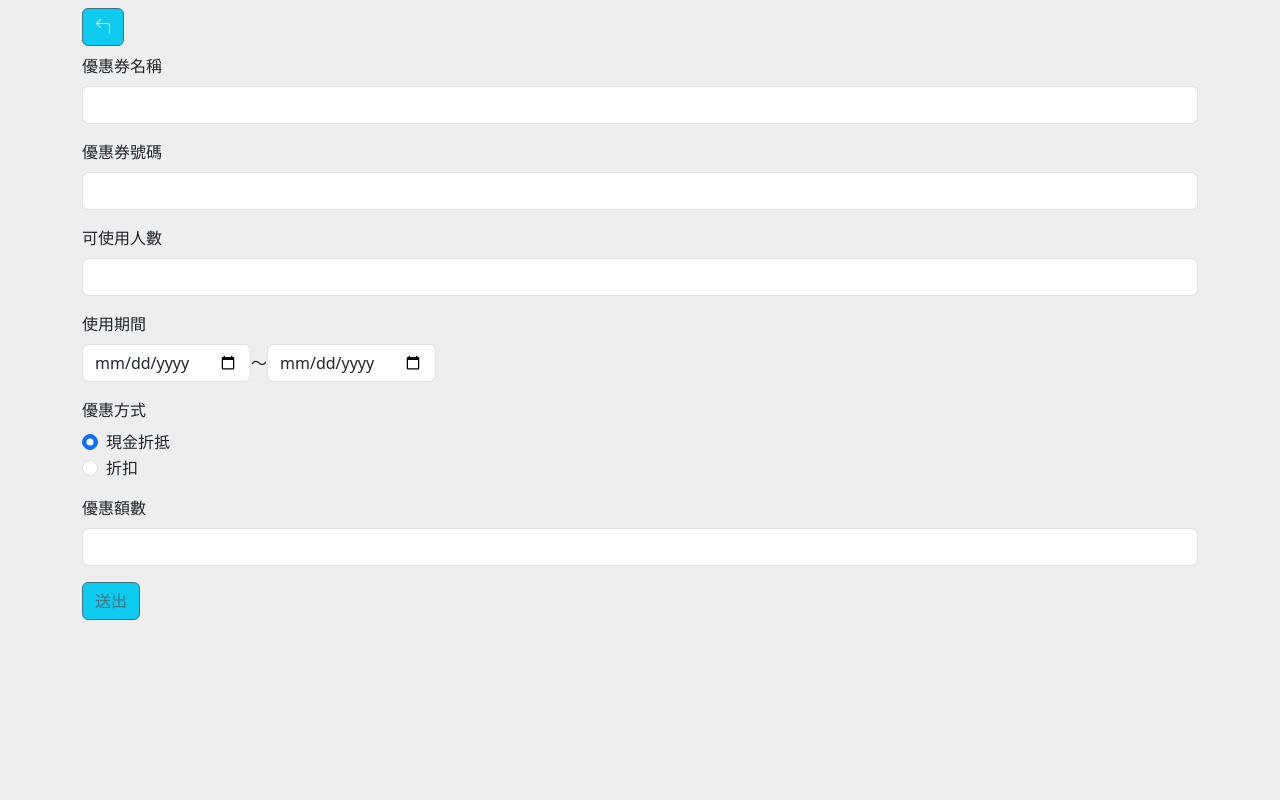
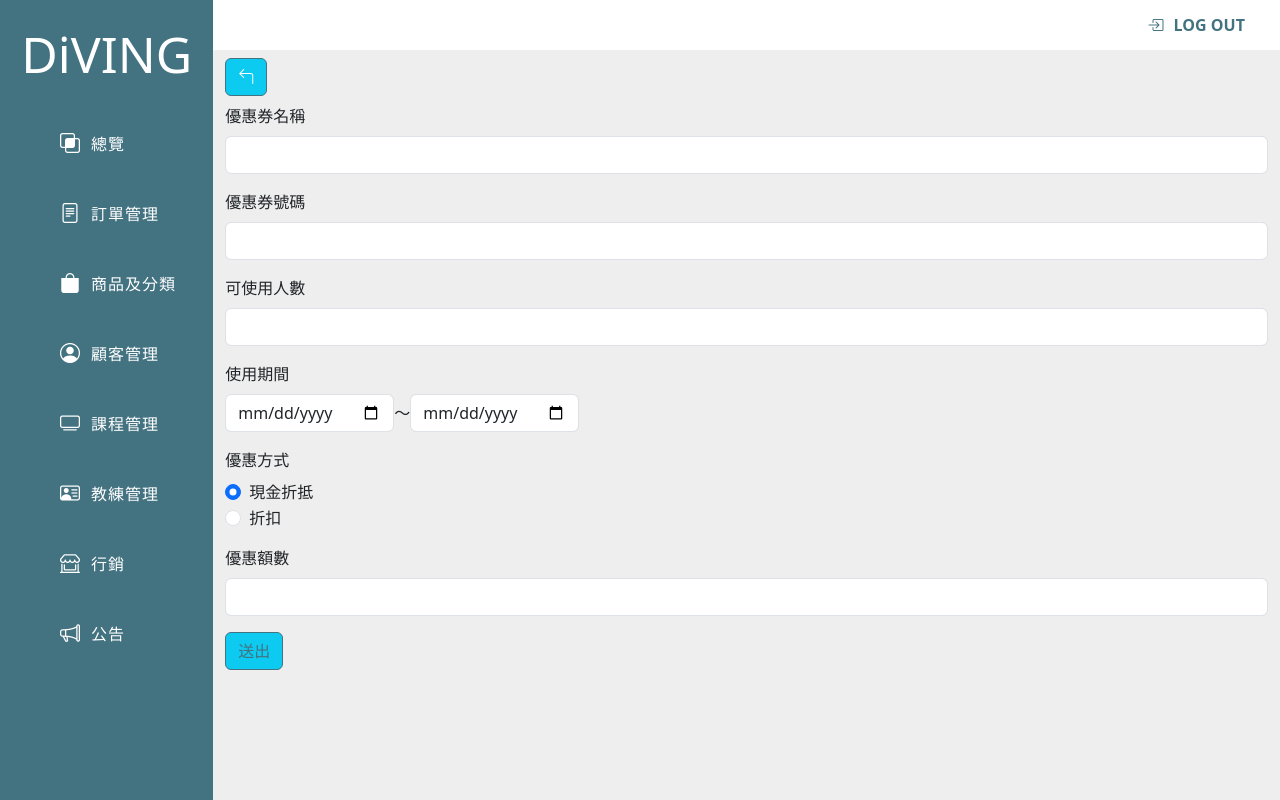
Before and after one commit to laughterhao/DV, a PHP site: page /add-coupon-ajax.php in a window 1280 px wide. Run offline with PHP 8.4, Linux system fonts and the light colour scheme; some libraries are stand-ins or nearby versions.

Commit message:
coupon with sidebar version_1

```diff
--- a/coupon-pdo-version/add-coupon-ajax.php
+++ b/coupon-pdo-version/add-coupon-ajax.php
@@ -18,7 +18,29 @@
 </head>
 
 <body>
-    <div class="container">
+<div class="container-fluid">
+
+<main class="row">
+        <nav class="main-nav col-lg-2 p-0">
+            <h1 class="my-4 text-center">DiVING</h1>
+            <ul class="main-ul list-unstyle p-0">
+                <li class="main-li"><a href=""><i class="bi bi-intersect"></i>總覽</a></li>
+                <li class="main-li"><a href=""><i class="bi bi-file-text"></i>訂單管理</a></li>
+                <li class="main-li"><a href=""><i class="bi bi-bag-fill"></i>商品及分類</a></li>
+                <li class="main-li"><a href=""><i class="bi bi-person-circle"></i>顧客管理</a></li>
+                <li class="main-li"><a href=""><i class="bi bi-tv"></i>課程管理</a></li>
+                <li class="main-li"><a href=""><i class="bi bi-person-vcard"></i>教練管理</a></li>
+                <li class="main-li"><a href=""><i class="bi bi-shop-window"></i>行銷</a></li>
+                <li class="main-li"><a href=""><i class="bi bi-megaphone"></i>公告</a></li>
+            </ul>
+        </nav>
+
+        <div class="col-10 px-0" style="margin-left: 16.66%;">
+            <div class="main-top">
+                <a href="" class=""><i class="bi bi-box-arrow-in-right"></i>LOG OUT</a>
+            </div>
+            <div>
+            <div class="container">
         <div class="py-2">
             <a class="btn btn-info text-white" href="coupon-list.php" title="回優惠券列表">
                 <i class="bi bi-arrow-90deg-left"></i>
@@ -71,6 +93,9 @@
             </div>
             <button class="btn btn-info" id="send">送出</button>
     </div>
+            </div>
+        </div>
+    </main>
 </div>
 
 <script src="https://cdn.jsdelivr.net/npm/@popperjs/core@2.11.6/dist/umd/popper.min.js"
--- a/coupon-pdo-version/backe-template.css
+++ b/coupon-pdo-version/backe-template.css
@@ -10,6 +10,9 @@ body {
 .main-nav{
     color: #fff;
     background: var(--main-color) ;
+    height: 100%;
+    position: fixed;
+    left: 0;
     z-index: 1;
     & h1{
         font-size: 50px;
@@ -18,6 +21,7 @@ body {
 .main-ul{
     .main-li{
         letter-spacing: 1px;
+        width: 100%;
         padding-left: 60px;
         padding-block: 20px;
         & a{
@@ -41,6 +45,8 @@ body {
     list-style: none;
 }
 .main-top{
+    width: 100%;
+    position: relative;
     height: 50px;
     background: #fff;
     & a{
--- a/coupon-pdo-version/coupon-list.php
+++ b/coupon-pdo-version/coupon-list.php
@@ -48,7 +48,7 @@ $rows=$stmt->fetchAll(PDO::FETCH_ASSOC);
             <li class="main-li"><a href=""><i class="bi bi-megaphone"></i>公告</a></li>
           </ul>
       </div>
-      <div class="col-10 p-0">
+      <div class="col-10 p-0" style="margin-left: 16.66%;">
         <div class="main-top" style="width: auto;">
           <a href="" class=""><i class="bi bi-box-arrow-in-right"></i>LOG OUT</a>
         </div>
```
Also changed, not shown: coupon-pdo-version/backe-template.php (+55 -6 lines), coupon-pdo-version/coupon-edit-ajax.php (+3 -62 lines), coupon-pdo-version/coupon.php (+25 -1 lines).
